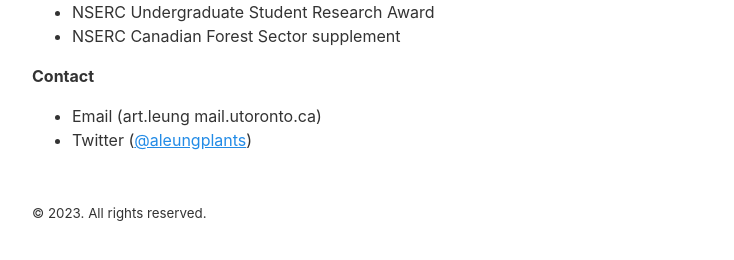
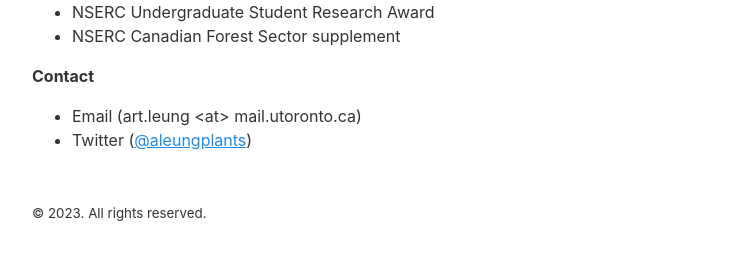
Before and after one commit to leungarthur/leungarthur.github.io-old, a Jekyll site: the page built from index.md, in a window 1280 px wide. Shown: the part 582-842 px from the top of the page, without its empty margins (272-1006 px from the left). Built offline with Jekyll 4.4.1, drawn with Linux system fonts in a browser that asks for light colours.

```diff
--- a/index.md
+++ b/index.md
@@ -19,5 +19,5 @@ The goal of my PhD research is to gain mechanistic understanding into the evolut
 - NSERC Canadian Forest Sector supplement
 
 **Contact**
-- Email (art.leung <at> mail.utoronto.ca)
+- Email (art.leung \<at\> mail.utoronto.ca)
 - Twitter ([@aleungplants](https://twitter.com/aleungplants))
```
